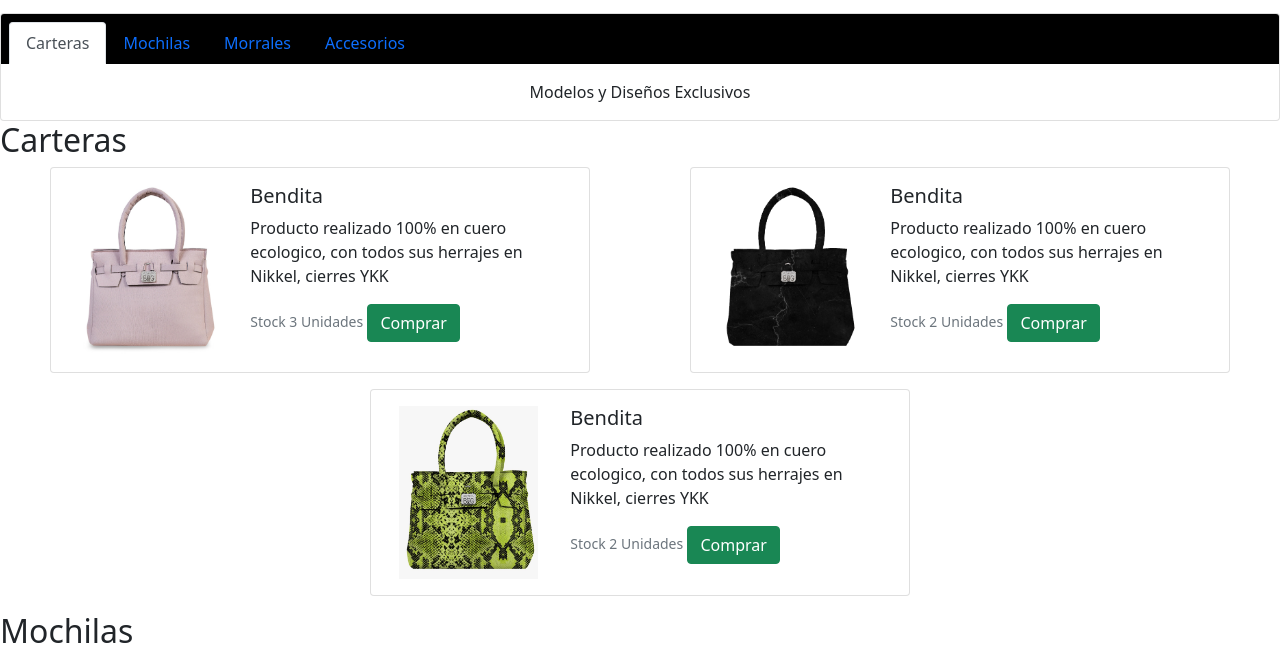
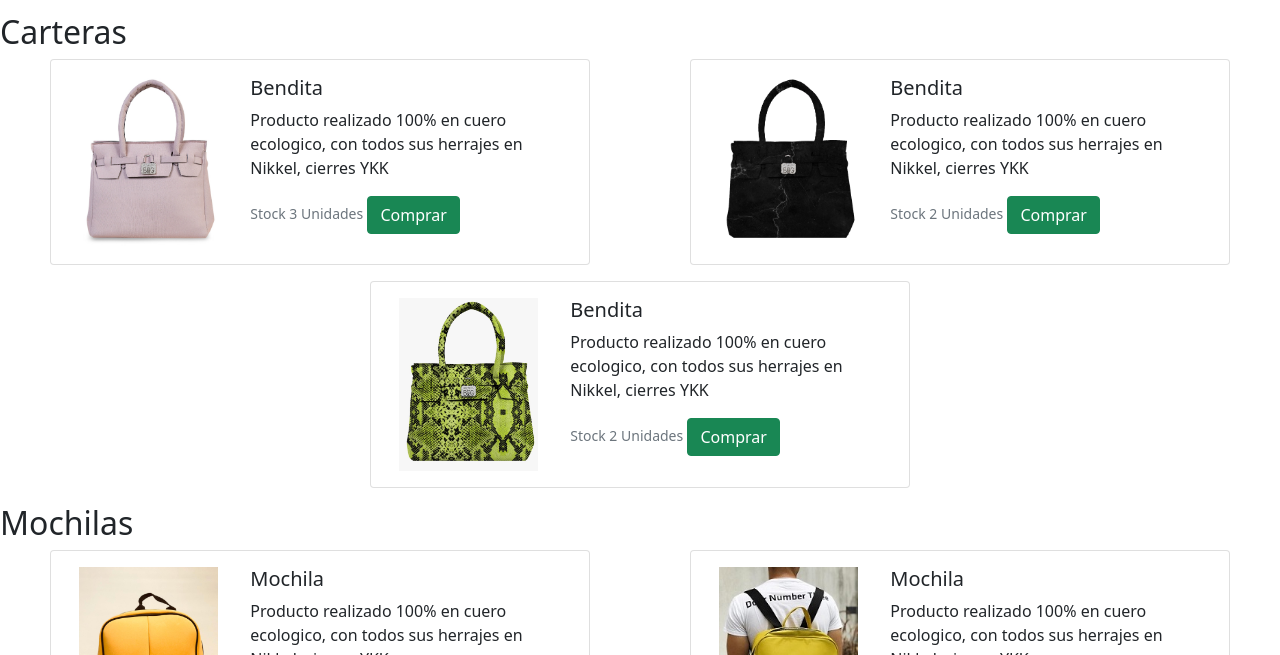
Before and after one commit to amartinelliok/commit1, a website: page catalogo.html in a window 1280 px wide. Shown: the part 131-786 px from the top of the page. Drawn offline with nearby package versions, Linux system fonts and the light colour scheme; files that its build step writes are made by us from their sources.

Commit message:
modif-catalogo

```diff
--- a/catalogo.html
+++ b/catalogo.html
@@ -58,26 +58,6 @@
             <div>
                 <h1 class="titulo text-center mb-3">Besuka</h1>
             </div>
-                <div class="card text-center">
-                    <div class="card-header">
-                        <ul class="nav nav-tabs card-header-tabs">
-                            <li class="nav-item">
-                                <a class="nav-link text-center active" aria-current="true" href="#tab1">Carteras</a>
-                            </li>
-                            <li class="nav-item">
-                                <a class="nav-link text-center" href="#tab2">Mochilas</a>
-                            </li>
-                            <li class="nav-item">
-                                <a class="nav-link text-center" href="#tab3">Morrales</a>
-                            </li>
-                            <li class="nav-item">
-                                <a class="nav-link text-center" href="#tab4">Accesorios</a>
-                            </li>
-                        </ul>
-                    </div>
-                    <div class="card-body">
-                        <p class="card-text">Modelos y Diseños Exclusivos</p>
-                    </div>
                 </div>
                 <div class="productos">
                     <article id="tab1">
```
